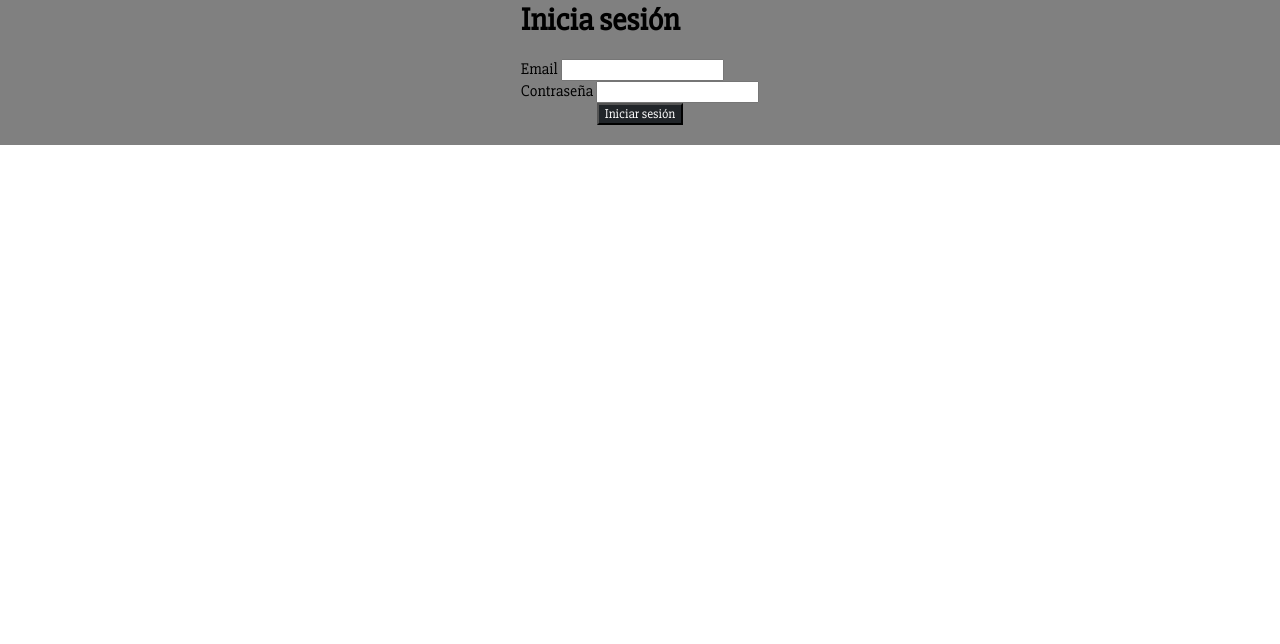
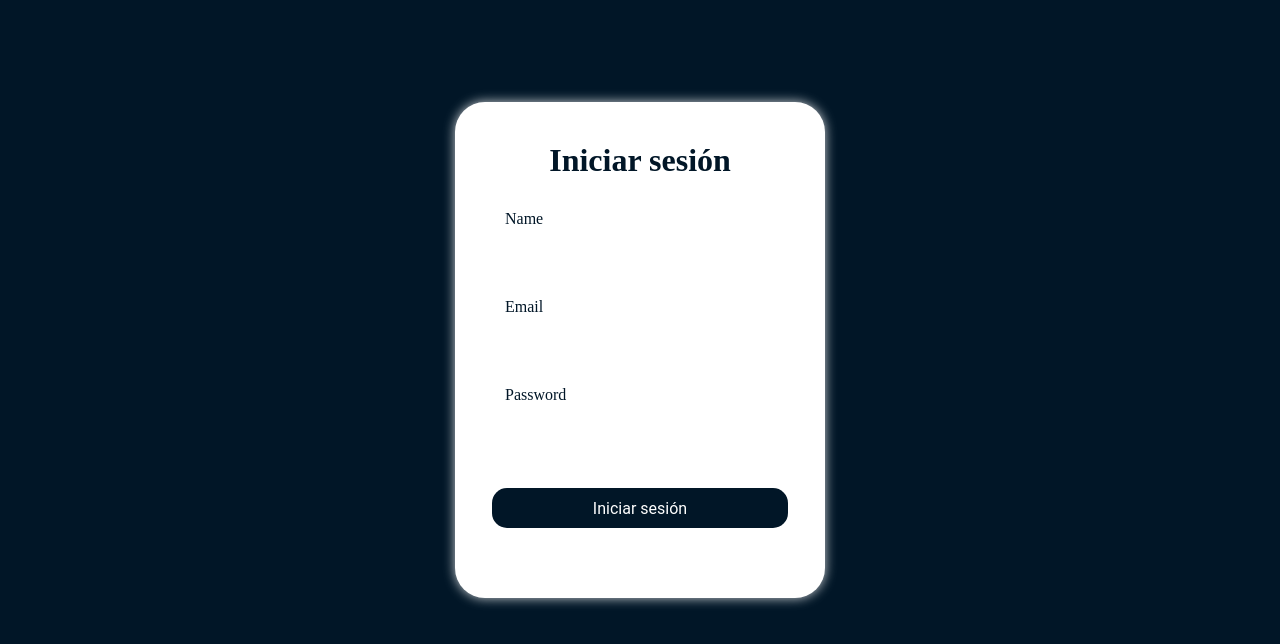
Before and after one commit to luzvedoya/grupo2-finalproyecto, a plain HTML site: page sesion.html in a window 1280 px wide. Drawn offline with Linux system fonts and the light colour scheme.

Commit message:
Avance con iniciar sesion

```diff
--- a/css/sesion.css
+++ b/css/sesion.css
@@ -1,42 +1,99 @@
 *{
+    margin: 0;
+    padding: 0;
     box-sizing: border-box;
-    font-family:  'Slabo 27px', serif;
-    /*background-color: #1d3557;*/
-    margin: 0%;
 }
 
-img{
-    width: 100%;
+body {
+    background-color: rgb(1, 22, 39);
+    height: 700px;
+    display: flex;
+    justify-content: center;
+    align-items: center;
 }
 
-li{
-    list-style-type: none;
-
-}
-.container{
-    background-image: url("/img/generos.jpg");
+h1{
+    text-align: center;
+    font-weight: 700;
+    color:  rgb(1, 22, 39) ;
 }
 
-.formulario{
-    display: grid;
-    align-items: center;
-    justify-content: center;
-    background-color: grey ;
+form{
+    background:white;
+    padding: 40px 0;
+    box-shadow: 0 0 12px 0 rgba(255, 255, 255, 0.8);
+    border-radius: 30px;
+}
+
+.form{
+    width: 100%;
 
 }
 
-.boton{
-    display: grid;
-    justify-content: center;
+form .completa{
+    position: relative;
+    margin: 45px ;
+}
+
+input{
+    background: none;
+    font-size: 20px;
+    padding: 10px 10px 10px 5px;
+    display: block;
+    width: 100%;
+    border: none;
 
 }
 
-.titulo{
-    font-size: 2rem;
+
+
+input:focus{
+    outline: none;
+    color: #5e5d5d;
 }
 
-#boton{
-    background-color:  rgb(33, 37, 41);
-    color: white;
+label{
 
+    font-size: 16px;
+    position: absolute;
+    left: 5px;
+    top: 10px;
+    pointer-events: none;
 }
+
+input:focus~label,
+input:valid~label{
+    top: -14px;
+    font-size: 16px;
+    color:  rgb(1, 22, 39);
+}
+
+
+
+.aviso{
+    width: 200px;
+    text-align: center;
+    margin: auto;
+    color:  rgb(1, 22, 39) ;
+    padding-top: 20px;
+}
+
+button{
+    font-family: 'roboto';
+    background: rgb(1, 22, 39);
+    border: none;
+    display: block;
+    width: 80%;
+    margin: 10px auto;
+    color: #fff;
+    height: 40px;
+    font-size: 16px;
+    cursor: pointer;
+    border-radius: 15px;
+}
+
+@media screen and (max-width:500px){
+    form{
+        width: 80%;
+    }
+}
--- a/js/sesion.js
+++ b/js/sesion.js
@@ -1,41 +1,35 @@
 window.addEventListener('load', function(){
 
-    //Funciones de validaciones de cada uno de mis campos
-    function validacionEmail(email){
-        let errorEmail = document.getElementById('errorEmail');
-        console.log(errorEmail);
-        if(email.value == ""){
-            errorEmail.innerHTML = 'No puede dejar en blanco este campo';
-            errorEmail.classList.add('alert-danger');
-            email.classList.add('is-invalid');
-            return false;
-        }else{
-            errorEmail.innerHTML = "";
-            errorEmail.classList.remove('alert-danger');
-            email.classList.remove('is-invalid');
-            email.classList.add('is-valid');
-            formulario.elements.email.focus();
-            return true;
-        }
+let nombre = document.getElementById("name")
+let email = document.getElementById("email")
+let pass = document.getElementById("password")
+let form = document.getElementById("form")
+let avisando = document.getElementById("aviso")
+
+form.addEventListener("submit", enviar=>{
+    enviar.preventDefault()
+    let aviso = ""
+    let entrar = false
+    let elEmail = /^\w+([\.-]?\w+)*@\w+([\.-]?\w+)*(\.\w{3})+$/
+    avisando.innerHTML = ""
+    if(nombre.value.length <8){
+        aviso += `El nombre es invalido <br>`
+        entrar = true
+    }
+    if(!elEmail.test(email.value)){
+        aviso += `El email es invalido <br>`
+        entrar = true
+    }
+    if(pass.value.length < 9){
+        aviso += `La contraseña es invalida <br>`
+        entrar = true
     }
 
-    function validacionContraseña(contraseña){
-        let errorContraseña = document.getElementById('errorContraseña');
-        console.log(errorContraseña);
-        if(contraseña.value == ""){
-            errorContraseña.innerHTML = 'No puede dejar en blanco este campo';
-            errorContraseña.classList.add('alert-danger');
-            email.classList.add('is-invalid');
-            return false;
-        }else{
-            errorEmail.innerHTML = "";
-            errorEmail.classList.remove('alert-danger');
-            contraseña.classList.remove('is-invalid');
-            contraseña.classList.add('is-valid');
-            formulario.elements.contraseña.focus();
-            return true;
-        }
+    if(entrar){
+        avisando.innerHTML = aviso
+    }else{
+        avisando.innerHTML = "Enviado"
     }
-
+})
 
 })
--- a/sesion.html
+++ b/sesion.html
@@ -9,26 +9,26 @@
 </head>
 <body>
     <main class="container">
-        <div class="formulario">
-            <section>
-            <h1 class="titulo">Inicia sesión</h1>
-            </section>
-            <br>
-            <form action="perfil.html" method="POST">
-                <div class="rellenar">
-                    <label for="email">Email </label>
-                    <input type="text" name="email" id="email" class="escribe">
-                    <div id="errorEmail" class="invalid-feedback"></div>
+        <form class="form" action="" method="POST" id="form">
+            <div class="form">
+                <h1 class="titulo">Iniciar sesión</h1>
+                <div class="completa">
+                    <input class="input" type="text" name="" id="name" >
+                    <label for="">Name</label>
                 </div>
-                <div class="rellenar">
-                    <label for="Contraseña">Contraseña</label>
-                    <input type="password" name="contraseña" id="contraseña" class="escribe">
-                    <div id="errorContraseña" class="invalid-feedback"></div>
+                <div class="completa">
+                    <input type="email" name="" id="email" >
+                    <label for="">Email</label>
+                </div>
+                <div class="completa">
+                    <input type="password" name="" id="password" >
+                    <label for="">Password</label>
                 </div>
 
-                <section class="boton"><button id="boton" type="submit"> Iniciar sesión</button></section>
-                <br>
-        </div>
+                <button type="submit">Iniciar sesión</button>
+                <p class="aviso" id="aviso"></p>
+            </div>
+        </form>
     </main>
 
     <script src ="js/sesion.js"></script>
```
